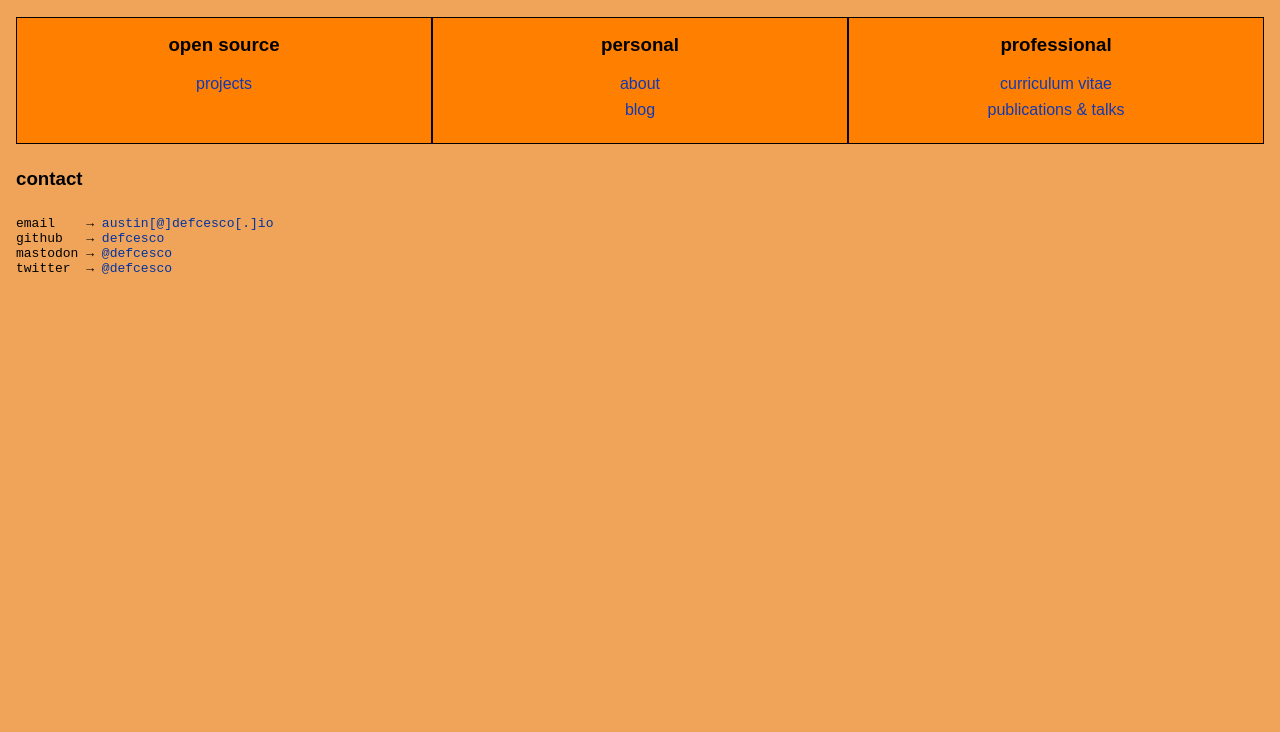
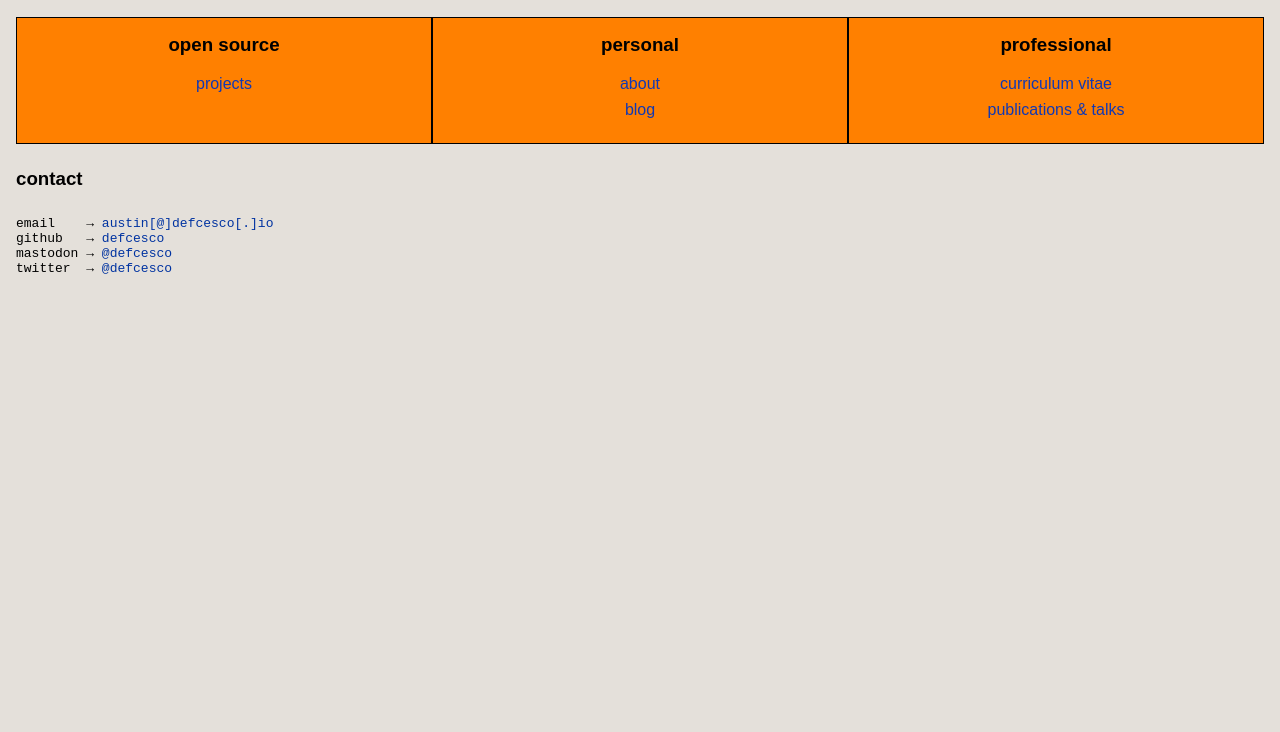
Before and after one commit to DEFCESCO/defcesco.github.io, a plain HTML site: page index.html in a window 1280 px wide. Shown: the part 68-800 px from the top of the page. Drawn offline with Linux system fonts and the light colour scheme.

Commit message:
Update style.css

```diff
--- a/css/style.css
+++ b/css/style.css
@@ -7,7 +7,7 @@
 body {
 	font-family: Arial, sans-serif;
 	padding: 1em;
-	background-color: #F0A459;
+	background-color: #E4E0DA;
   color: #000000;
 }
 
```
